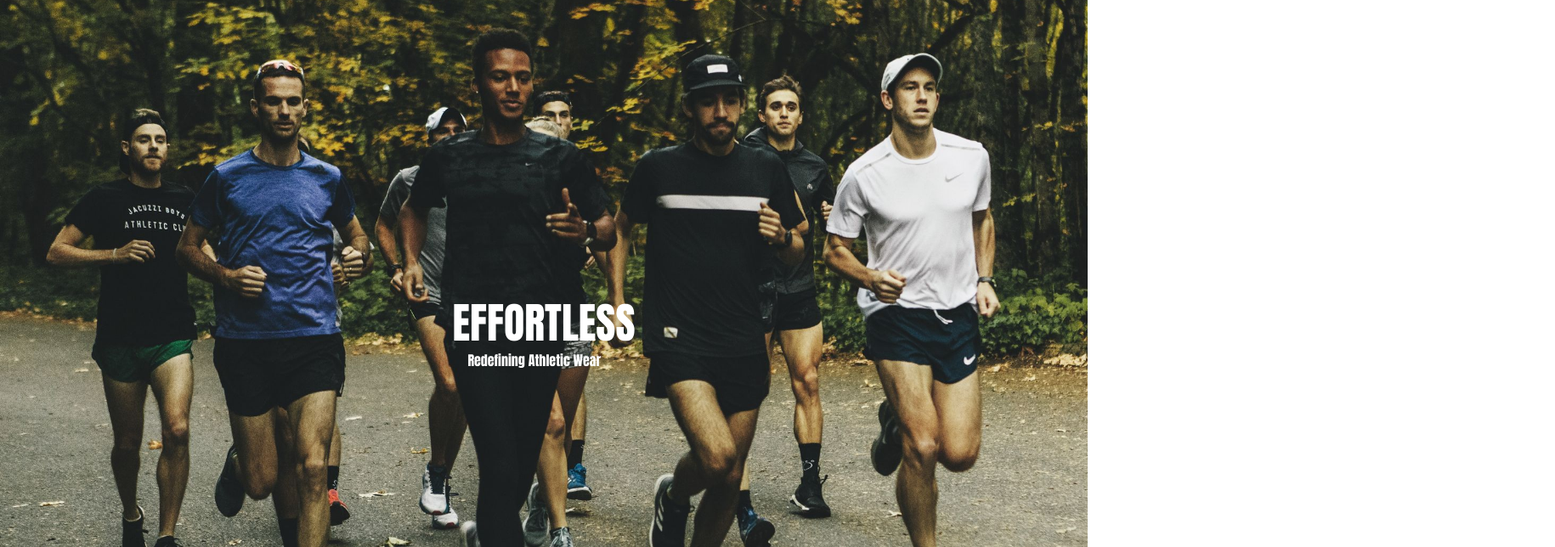
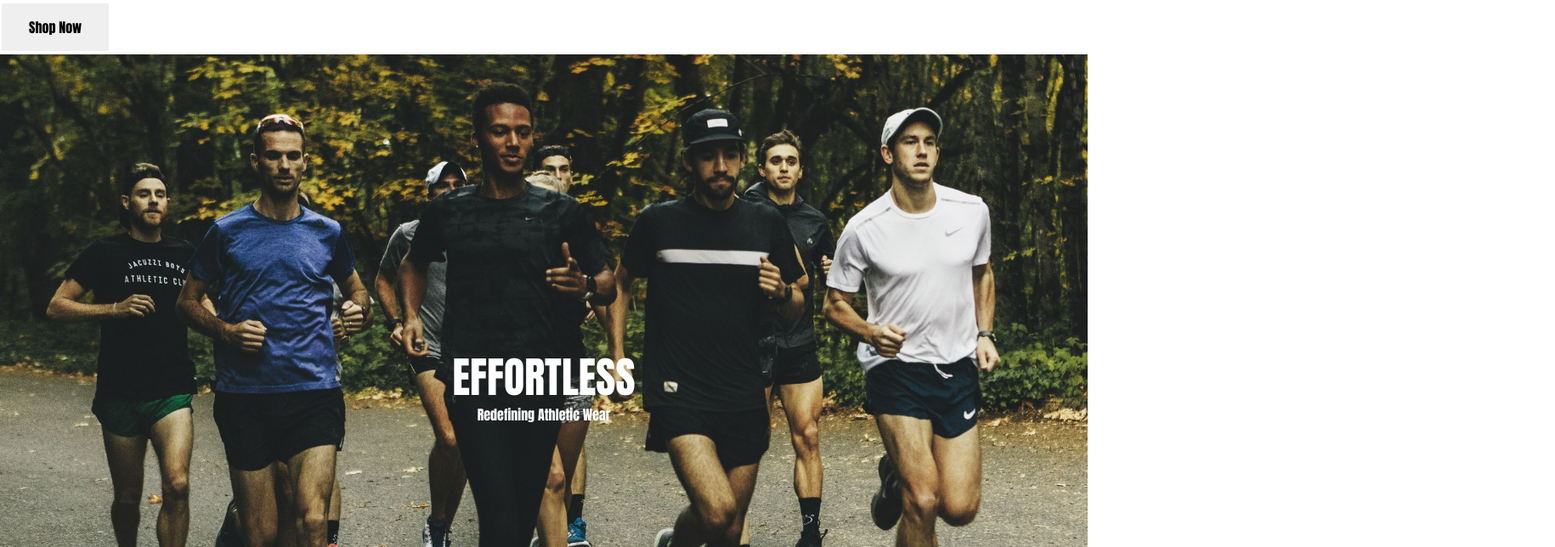
Before and after one commit to ydnamjs/CISC275012-S23-FinalProjectStarter, a React (Create React App) app: page / in a window 1280 px wide. Shown: the top 644 px of the page at 85% size, 1830 px wide, since content can reach past the window. Built offline with nearby package versions, Linux system fonts and the light colour scheme.

Commit message:
added shop button

```diff
--- a/src/components/Main.css
+++ b/src/components/Main.css
@@ -22,9 +22,22 @@
 .description {
     position: relative;
     color: white;
-    transform: translate(43%, -1900%);
+    transform: translate(0%, -1900%);
+    text-align: center;
 }
 .image1 .shop-now {
+    border: none;
+    color: black;
+    padding: 16px 32px;
+    text-align: center;
+    text-decoration: none;
+    display: inline-block;
+    font-size: 16px;
+    margin: 4px 2px;
+    transition-duration: 0.4s;
+    cursor: pointer;
+}
+.shop-now:hover {
+    background-color: #4caf50;
     color: white;
-    text-align: center;
 }
--- a/src/components/Main.tsx
+++ b/src/components/Main.tsx
@@ -5,6 +5,9 @@ import runners from "../assets/runners.png";
 const FrontPage = () => {
     return (
         <div className="image1">
+            <button type="button" className="shop-now">
+                Shop Now
+            </button>
             <img src={runners}></img>
             <h1 className="text">EFFORTLESS</h1>
             <p className="description">Redefining Athletic Wear</p>
```
